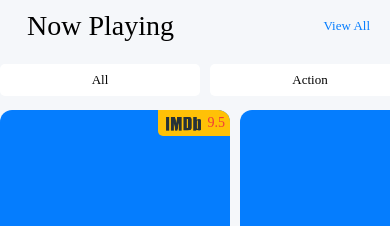
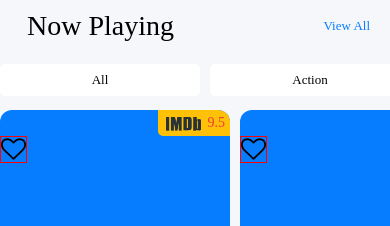
Before and after one commit to JulienMulle/MovieSearch, a React Native app: screen /Home in a window 390 px wide. Shown: the top 226 px of the page. Built offline with nearby package versions, Linux system fonts and the light colour scheme.

Commit message:
TouchableNativeFeedback pour le coeur dans MovieCard

```diff
--- a/src/components/MovieCard.js
+++ b/src/components/MovieCard.js
@@ -1,11 +1,12 @@
 import React from 'react';
-import { StyleSheet, Text, TouchableOpacity, View, Image } from 'react-native';
+import { StyleSheet, Text, TouchableOpacity, View, Image, TouchableNativeFeedback } from 'react-native';
 import Colors from '../constant/Colors';
 import IMAGES from '../constant/Images';
 //ne pas oublié de faire npx react-native link
 import Icon from 'react-native-vector-icons/FontAwesome';
 
 const myIcon= <Icon name="heart" size={15} color="#f51637" style={{marginRight: 5}} />;
+const HeartClickable = <Icon name="heart-o" size={25} />;
 
 const MovieCard = () => {
     return (
@@ -15,6 +16,9 @@ const MovieCard = () => {
                 <Image source={IMAGES.IMDB} resizeMode="cover" style={styles.imdbImage}/>
                 <Text style={styles.imdbRating}>9.5</Text>
             </View>
+            <TouchableNativeFeedback>
+            {HeartClickable}
+            </TouchableNativeFeedback>
             </View>
             <View>
                 <Text style={styles.movieTitle} numberOfLines={3}>l'ami du bon gout l'ami du bon gout</Text>
```
